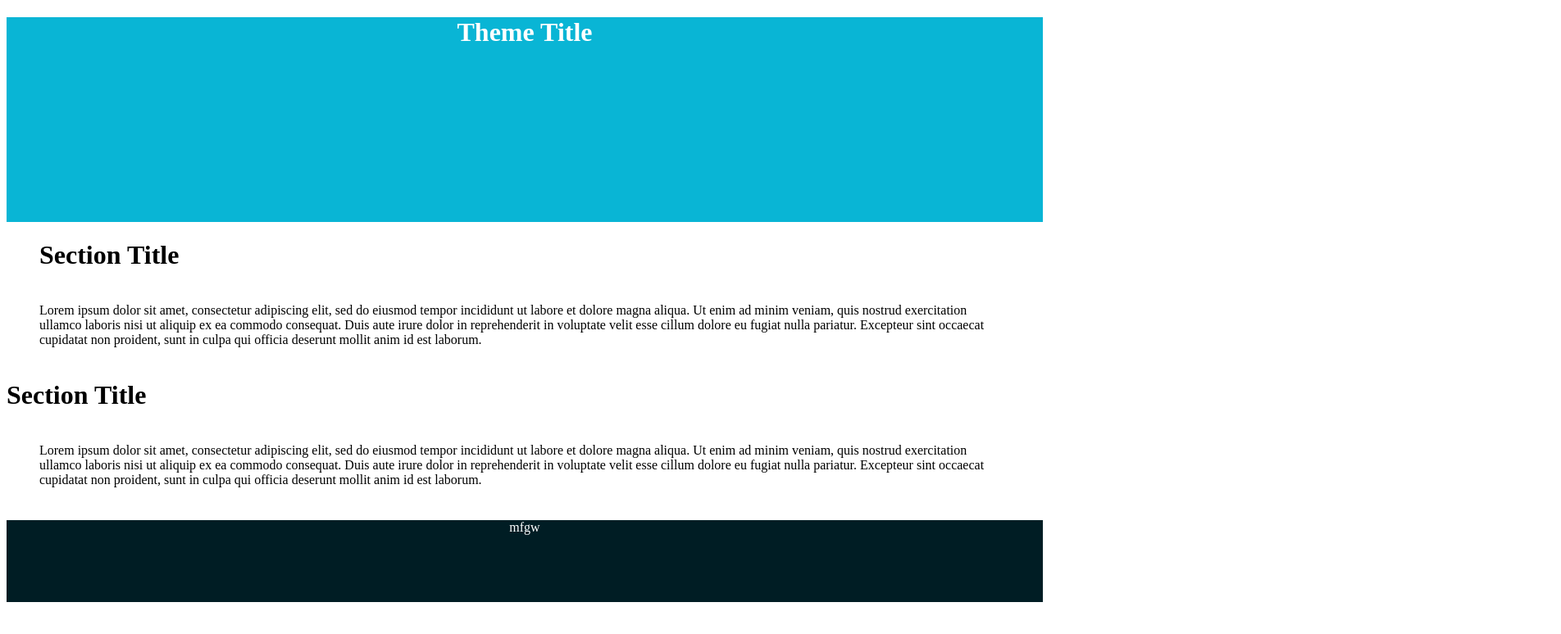
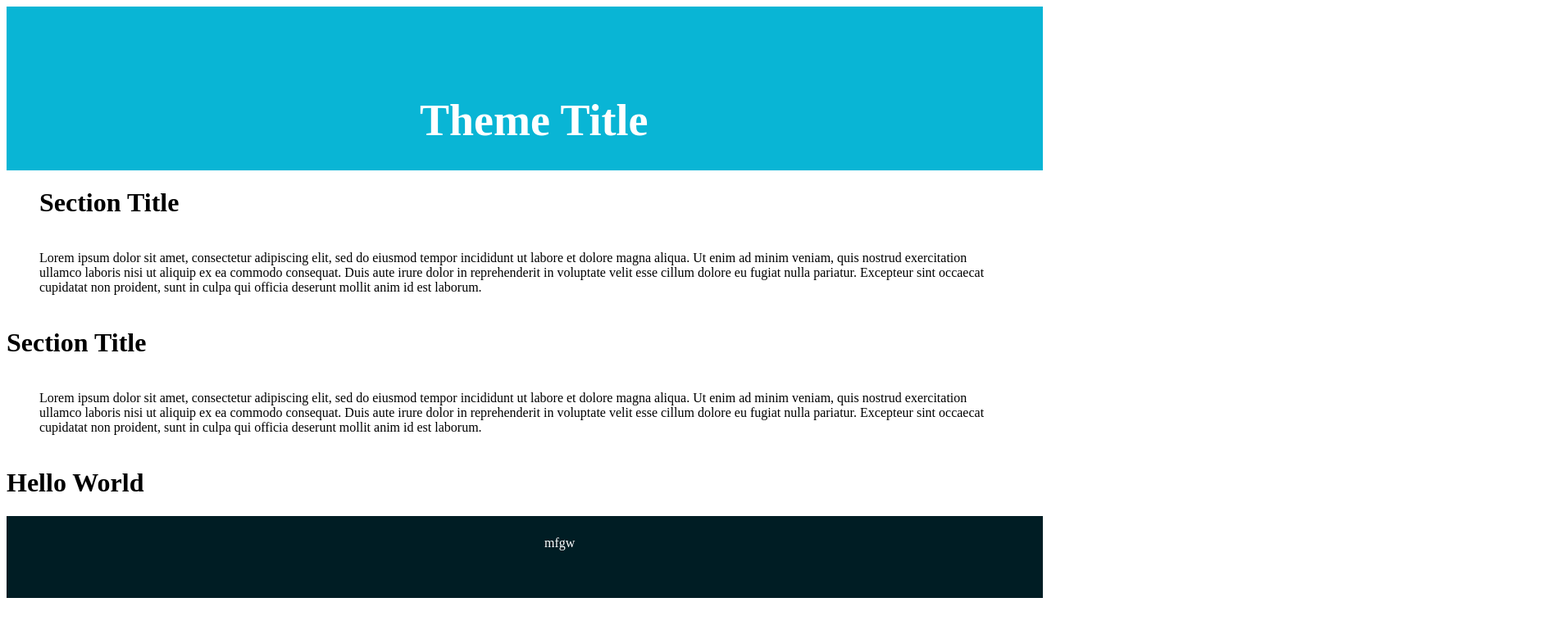
Before and after one commit to jaycord/day-1-take-home, a plain HTML site: page index.html in a window 1280 px wide. Shown: the whole page at 82% size, 1904 px wide, since content can reach past the window. Drawn offline with Linux system fonts and the light colour scheme.

Commit message:
added hello world

```diff
--- a/css/styles.css
+++ b/css/styles.css
@@ -1,10 +1,15 @@
 .top{
     background-color: rgb(9,181,213);
-    height: 250px;
+    height: 200px;
 }
 .top-title{
     color: white;
-    text-align: center;
+    /* text-align: center; */
+    position: absolute;
+    top: 10%;
+    left: 40%;
+    font-size: 54px;
+
 }
 .text-one{
     margin-left: 40px;
@@ -22,5 +27,7 @@ footer{
 }
 .foot{
     color: white;
-    text-align: center;
+    position: relative;
+    left: 50%;
+    padding: 24px;
 }
--- a/index.html
+++ b/index.html
@@ -4,6 +4,7 @@
     <meta charset="UTF-8">
     <meta name="viewport" content="width=device-width, initial-scale=1.0">
     <title>day one take home</title>
+    <meta http-equiv="X-UA-Compatible" content="IE=edge">
     <link rel="stylesheet" href="css/styles.css">
 </head>
 <body>
@@ -21,6 +22,8 @@
         <p class="paragraph-two">Lorem ipsum dolor sit amet, consectetur adipiscing elit, sed do eiusmod tempor incididunt ut labore et dolore magna aliqua. Ut enim ad minim veniam, quis nostrud exercitation ullamco laboris nisi ut aliquip ex ea commodo consequat. Duis aute irure dolor in reprehenderit in voluptate velit esse cillum dolore eu fugiat nulla pariatur. Excepteur sint occaecat cupidatat non proident, sunt in culpa qui officia deserunt mollit anim id est laborum.</p>
     </div>
 
+    <h1>Hello World</h1>
+
    <footer>
        <div>
            <p class="foot">mfgw</p>
```
